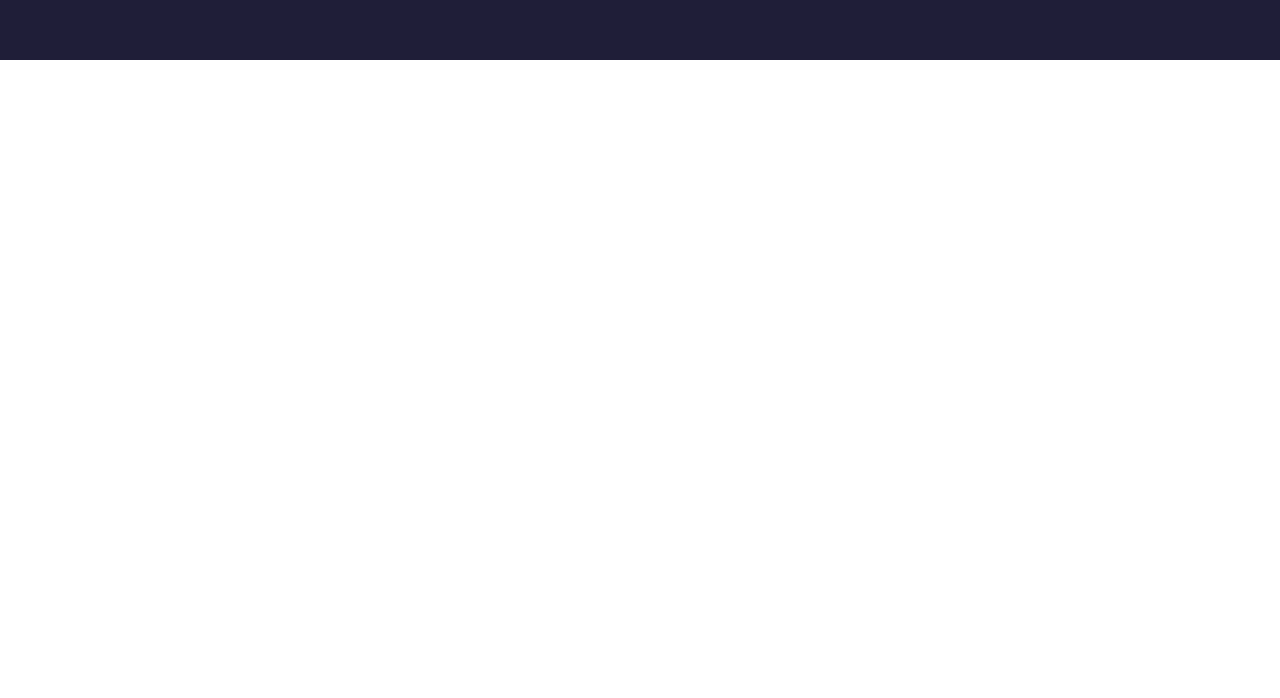
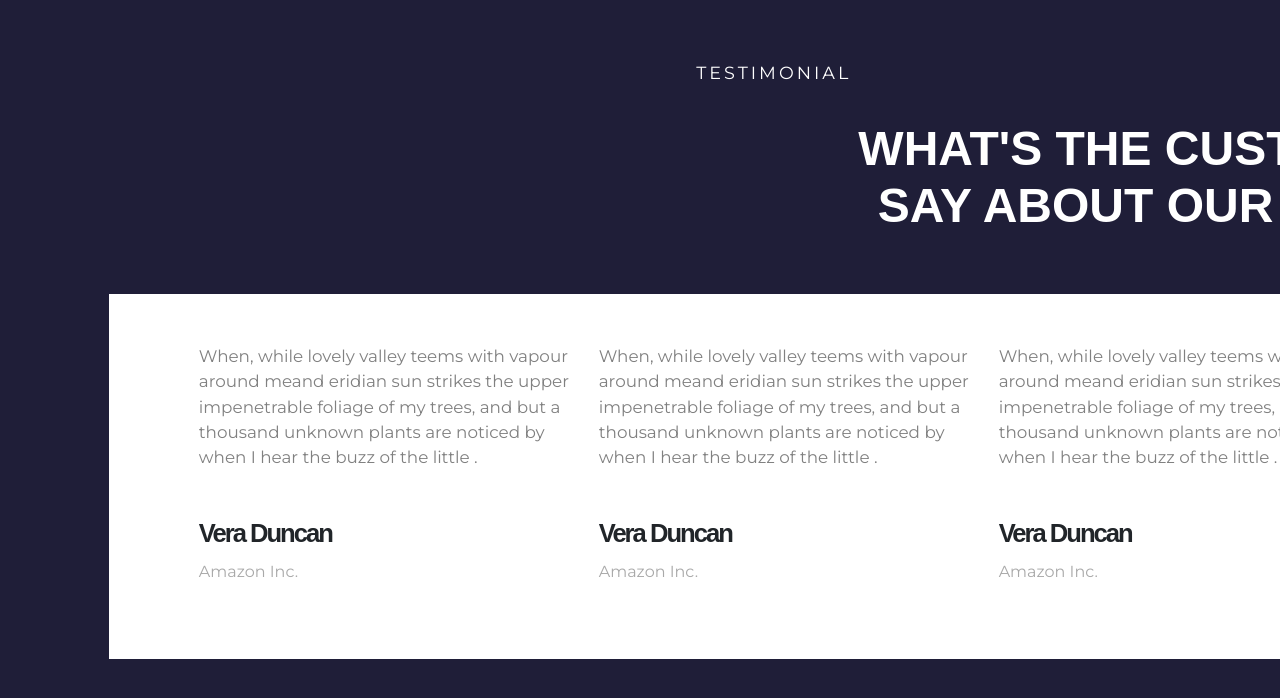
Before and after one commit to Massimo1204/proj-html-vuejs, a Vue app: page / in a window 1280 px wide. Shown: the part 3700-4398 px from the top of the page. Before the commit the page ends 3760 px from the top, so only its background shows below. Built offline with nearby package versions, Linux system fonts and the light colour scheme; a web font is replaced by a local one.

Commit message:
added testimonial section

```diff
--- a/src/components/Main.vue
+++ b/src/components/Main.vue
@@ -3,6 +3,7 @@
     <helpSection />
     <aboutUsSection />
     <projectSection />
+    <testimonialSection />
   </main>
 </template>
 
@@ -10,12 +11,15 @@
 import helpSection from "./sections/HelpSection.vue";
 import aboutUsSection from "./sections/AboutUs.vue";
 import projectSection from "./sections/Project.vue";
+import testimonialSection from "./sections/Testimonial.vue";
+
 export default {
   name: "indexMain",
   components: {
     helpSection,
     aboutUsSection,
     projectSection,
+    testimonialSection,
   },
 };
 </script>
--- a/src/components/sections/Project.vue
+++ b/src/components/sections/Project.vue
@@ -57,7 +57,7 @@ export default {
 
 section {
   height: 976px;
-  padding: 200px 8vw 0 8vw;
+  padding: 200px $my-offset 0 $my-offset;
   div.my-subtitle-wrapper {
     margin-bottom: 1.5rem;
   }
--- /dev/null
+++ b/src/components/sections/Testimonial.vue
@@ -0,0 +1,92 @@
+<template>
+  <section>
+    <div class="testimonial-title-wrapper clearfix">
+      <div class="my-subtitle-wrapper position-relative text-center w-100">
+        <span class="my-subtitle">testimonial</span>
+        <div class="green-line d-inline-block position-absolute"></div>
+      </div>
+      <h2 class="my-title my-title-medium text-end float-end">
+        what's the customer say about our work
+      </h2>
+    </div>
+    <div class="reviews d-flex justify-content-between">
+      <div
+        class="review"
+        v-for="(element, index) in reviewsList"
+        :key="index + 'reviews'"
+      >
+        <p class="comment">{{ element.text }}</p>
+        <h5 class="name fw-bold text-dark my-title">{{ element.name }}</h5>
+        <p class="company m-0">{{ element.company }}</p>
+      </div>
+    </div>
+  </section>
+</template>
+
+<script>
+export default {
+  name: "testimonialSection",
+  data: function () {
+    return {
+      reviewsList: [
+        {
+          name: "Vera Duncan",
+          company: "Amazon Inc.",
+          text: "When, while lovely valley teems with vapour around meand eridian sun strikes the upper impenetrable foliage of my trees, and but a thousand unknown plants are noticed by when I hear the buzz of the little .",
+        },
+        {
+          name: "Vera Duncan",
+          company: "Amazon Inc.",
+          text: "When, while lovely valley teems with vapour around meand eridian sun strikes the upper impenetrable foliage of my trees, and but a thousand unknown plants are noticed by when I hear the buzz of the little .",
+        },
+        {
+          name: "Vera Duncan",
+          company: "Amazon Inc.",
+          text: "When, while lovely valley teems with vapour around meand eridian sun strikes the upper impenetrable foliage of my trees, and but a thousand unknown plants are noticed by when I hear the buzz of the little .",
+        },
+      ],
+    };
+  },
+};
+</script>
+
+<style lang="scss" scoped>
+@import "../../style.scss";
+
+section {
+  padding: 0 0 280px 8.5vw;
+  div.testimonial-title-wrapper {
+    padding-right: 8.7vw;
+    div.my-subtitle-wrapper {
+      div.green-line {
+        right: 0;
+        margin-right: 0;
+      }
+    }
+    h2.my-title {
+      width: 50%;
+    }
+  }
+  div.reviews {
+    background-color: white;
+    padding: 50px calc(8.7vw + 60px) 75px 90px;
+    div.review {
+      width: 380px;
+      p.comment {
+        color: grey;
+        margin-bottom: 3rem;
+        font-size: 1.05rem;
+      }
+      h5.name {
+        font-size: 1.6rem;
+        margin-bottom: 0.7rem;
+        text-transform: capitalize;
+        letter-spacing: -2px;
+      }
+      p.company {
+        color: darkgrey;
+      }
+    }
+  }
+}
+</style>
```
